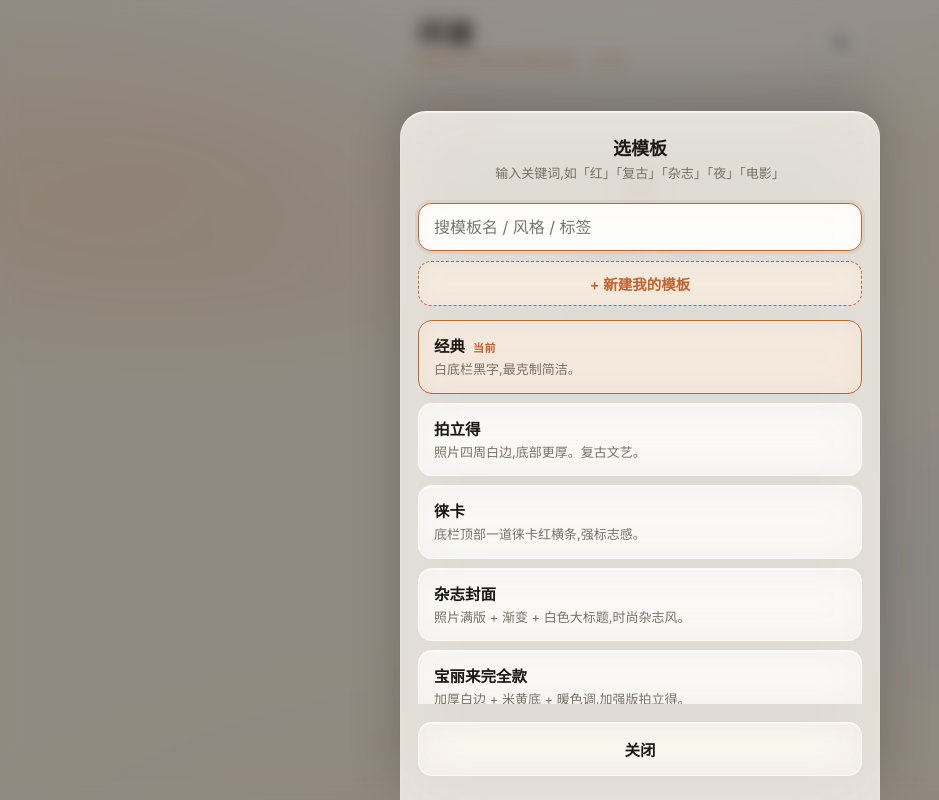
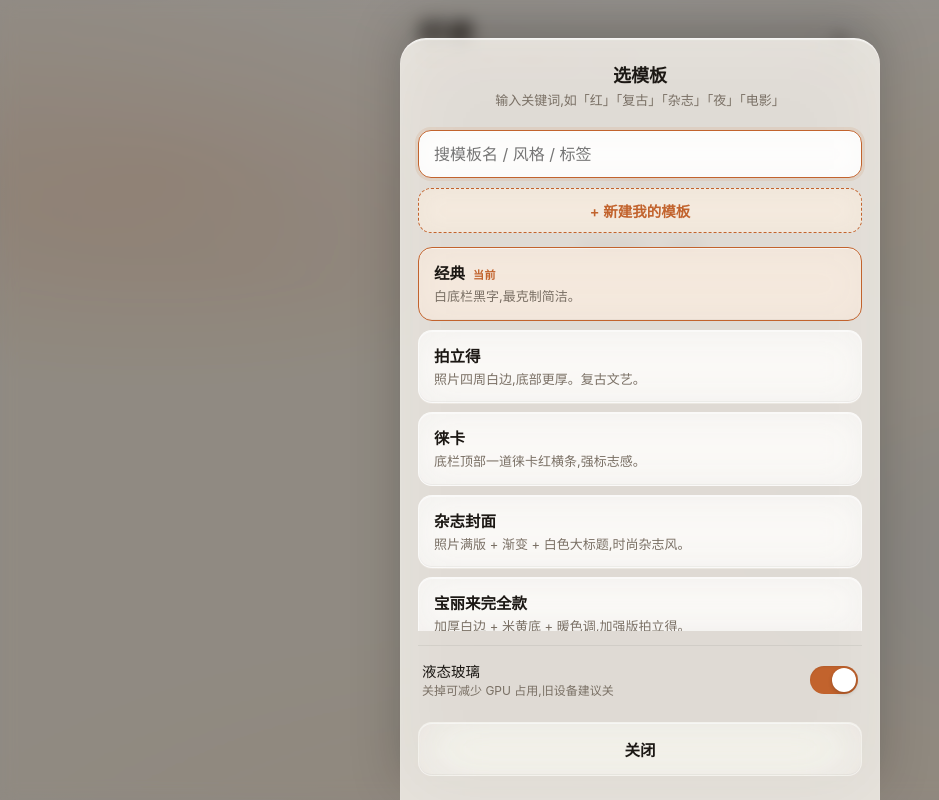
Before and after one commit to Lysandrazyq/yinji, a website: page watermark.html in a window 1280 px wide. Both pictures are taken after a click on the button "搜索". Shown: the whole page, without its empty margins (0-939 px from the left). Drawn offline with Linux system fonts and the light colour scheme.

Commit message:
Add files via upload

```diff
--- a/sw.js
+++ b/sw.js
@@ -1,6 +1,6 @@
 // 印迹 service worker — minimal offline cache so the PWA still works without network.
 // Bump CACHE name whenever you ship a new watermark.html to force re-cache.
-var CACHE = 'yinji-v6-2026-05-28-v2.3.0';
+var CACHE = 'yinji-v7-2026-05-29-v2.4.0';
 var PRECACHE = [
   './',
   './watermark.html',
--- a/watermark.html
+++ b/watermark.html
@@ -26,16 +26,56 @@
     --shadow-sm:0 4px 14px rgba(54,40,24,.07);
     --font:-apple-system,BlinkMacSystemFont,"PingFang SC","Hiragino Sans GB","Microsoft YaHei","Segoe UI",Roboto,sans-serif;
     --display:ui-serif,Georgia,"Songti SC","Times New Roman",serif;
-    /* Liquid glass tokens: semi-transparent surfaces + strong backdrop blur */
-    --glass-bg:rgba(255,255,255,0.55);
-    --glass-bg-strong:rgba(255,255,255,0.78);
-    --glass-bg-faint:rgba(255,255,255,0.35);
-    --glass-border:rgba(255,255,255,0.75);
-    --glass-blur:blur(28px) saturate(180%);
-    --glass-blur-sm:blur(18px) saturate(170%);
-    --glass-highlight:inset 0 1px 1px rgba(255,255,255,0.65);
+    /* Liquid glass tokens (tuned to mimic iOS 26 native feel):
+       - low base opacity so background colors bleed through (refraction)
+       - high blur radius for the frosted look
+       - saturation + slight brightness boost mimic glass light refraction
+       - top inset highlight = glass top-edge reflection
+       - bottom inset darken = glass thickness shadow */
+    --glass-bg:rgba(255,255,255,0.22);
+    --glass-bg-strong:rgba(255,255,255,0.42);
+    --glass-bg-faint:rgba(255,255,255,0.14);
+    --glass-border:rgba(255,255,255,0.30);
+    --glass-blur:blur(44px) saturate(180%) brightness(1.05);
+    --glass-blur-sm:blur(30px) saturate(170%) brightness(1.04);
+    --glass-highlight:inset 0 1px 0 rgba(255,255,255,0.55), inset 0 -1px 0 rgba(28,24,20,0.04);
     --ease:cubic-bezier(.2,.8,.2,1);
   }
+
+  /* "Glass off" mode — disables backdrop-filter for performance / preference.
+     Solid surfaces, no blur. Saves significant GPU work on weaker devices. */
+  body[data-glass="off"]{
+    --glass-bg:rgba(255,255,255,0.95);
+    --glass-bg-strong:#FFFFFF;
+    --glass-bg-faint:rgba(255,255,255,0.85);
+    --glass-border:var(--line);
+    --glass-blur:none;
+    --glass-blur-sm:none;
+    --glass-highlight:0 1px 1px rgba(255,255,255,0.4);
+  }
+  /* kill all backdrop-filter when off (catches hardcoded blur values elsewhere too) */
+  body[data-glass="off"] *{
+    -webkit-backdrop-filter:none!important;
+    backdrop-filter:none!important;
+  }
+  /* solid background overrides for elements with hardcoded rgba */
+  body[data-glass="off"] .seg{background:var(--bg);}
+  body[data-glass="off"] .seg button.on{background:var(--surface);}
+  body[data-glass="off"] .sheet{background:var(--bg);border-top-color:var(--line);}
+  body[data-glass="off"] .overlay{background:rgba(28,24,20,0.55);}
+  body[data-glass="off"] .canvas-stage,
+  body[data-glass="off"] .panel{background:var(--surface);border-color:var(--line);}
+  body[data-glass="off"] .drop{background:rgba(255,255,255,0.7);}
+  body[data-glass="off"] .icon-btn{background:var(--surface);border-color:var(--line);}
+  body[data-glass="off"] .btn-ghost{background:var(--bg);border-color:var(--line);}
+  body[data-glass="off"] .template-item{background:var(--surface);border-color:var(--line);}
+  body[data-glass="off"] .template-item.current{background:var(--accent-soft);}
+  body[data-glass="off"] .search-input,
+  body[data-glass="off"] input[type=text]{background:var(--surface);border-color:var(--line);}
+  body[data-glass="off"] .chip{background:var(--bg);border-color:var(--line);}
+  body[data-glass="off"] .custom-row{background:var(--surface);border-color:var(--line);}
+  body[data-glass="off"] .btn-new-tpl{background:var(--accent-soft);}
+  body[data-glass="off"] .nodata{background:var(--accent-soft);}
 
   /* ========== entry animations ========== */
   @keyframes yj-fadeUp{
@@ -372,6 +412,39 @@
   .custom-row .cb{display:flex;align-items:center;gap:6px;font-size:13px;color:var(--ink-soft);cursor:pointer;}
   .custom-row .cb input{margin:0;}
 
+  /* Settings row (e.g. glass toggle) */
+  .setting-row{
+    display:flex;align-items:center;justify-content:space-between;gap:14px;
+    padding:14px 4px 4px;
+    border-top:1px solid rgba(0,0,0,0.06);
+    margin-top:14px;
+  }
+  .setting-text{flex:1;min-width:0;}
+  .setting-lbl{font-size:14.5px;color:var(--ink);font-weight:500;}
+  .setting-hint{font-size:12px;color:var(--ink-soft);margin-top:2px;line-height:1.4;}
+
+  /* iOS-style switch */
+  .switch{position:relative;display:inline-block;width:48px;height:28px;flex-shrink:0;}
+  .switch input{opacity:0;width:0;height:0;}
+  .switch .slider{
+    position:absolute;cursor:pointer;inset:0;
+    background:rgba(28,24,20,0.18);
+    transition:background .25s var(--ease);
+    border-radius:28px;
+    box-shadow:inset 0 1px 2px rgba(0,0,0,0.08);
+  }
+  .switch .slider::before{
+    content:'';position:absolute;
+    width:24px;height:24px;
+    left:2px;top:2px;
+    background:#fff;
+    border-radius:50%;
+    transition:transform .25s var(--ease), box-shadow .25s var(--ease);
+    box-shadow:0 2px 4px rgba(0,0,0,0.18), 0 0 1px rgba(0,0,0,0.1);
+  }
+  .switch input:checked + .slider{background:var(--accent);}
+  .switch input:checked + .slider::before{transform:translateX(20px);}
+
   /* Toast */
   .toast{
     position:fixed;left:50%;bottom:46px;transform:translateX(-50%) translateY(20px);
@@ -387,7 +460,7 @@
   <header>
     <div class="brand">
       <span class="name">印迹</span>
-      <span class="tag">Photo&nbsp;Watermark · <span id="appVer">v2.3.0</span></span>
+      <span class="tag">Photo&nbsp;Watermark · <span id="appVer">v2.4.0</span></span>
     </div>
     <button class="icon-btn" id="searchBtn" aria-label="搜索">
       <svg viewBox="0 0 24 24" fill="none" stroke-width="2" stroke-linecap="round" stroke-linejoin="round">
@@ -464,6 +537,16 @@
     <input type="text" id="searchInput" class="search-input" placeholder="搜模板名 / 风格 / 标签" maxlength="20">
     <button class="btn btn-new-tpl" id="newCustomBtn">+ 新建我的模板</button>
     <div id="searchResults" class="search-results"></div>
+    <div class="setting-row">
+      <div class="setting-text">
+        <div class="setting-lbl">液态玻璃</div>
+        <div class="setting-hint">关掉可减少 GPU 占用,旧设备建议关</div>
+      </div>
+      <label class="switch">
+        <input type="checkbox" id="glassToggle">
+        <span class="slider"></span>
+      </label>
+    </div>
     <div class="row">
       <button class="btn btn-ghost" id="closeSearch">关闭</button>
     </div>
@@ -516,7 +599,7 @@
   "use strict";
 
   // ---------- version (single source of truth; bump on every release) ----------
-  var APP_VERSION = "v2.3.0";
+  var APP_VERSION = "v2.4.0";
 
   // ---------- state ----------
   var state = { bitmap:null, exif:null, mode:"manual", style:"classic" };
@@ -1788,6 +1871,32 @@
   var verEl = document.getElementById('appVer');
   if(verEl) verEl.textContent = APP_VERSION;
 
+  // ================= Liquid glass on/off preference =================
+  var glassToggle = $("glassToggle");
+  var GLASS_KEY = "yinji.glass";
+
+  function applyGlass(on){
+    document.body.setAttribute("data-glass", on ? "on" : "off");
+    var s = PLATFORM.getStorage();
+    if(s){ try{ s.setItem(GLASS_KEY, on ? "1" : "0"); }catch(e){} }
+  }
+
+  (function initGlass(){
+    var saved = null;
+    var s = PLATFORM.getStorage();
+    if(s){ try{ saved = s.getItem(GLASS_KEY); }catch(e){} }
+    var on = saved !== "0"; // default ON
+    if(glassToggle) glassToggle.checked = on;
+    applyGlass(on);
+  })();
+
+  if(glassToggle){
+    glassToggle.addEventListener("change", function(){
+      applyGlass(glassToggle.checked);
+      toast(glassToggle.checked ? "已开启液态玻璃" : "已关闭液态玻璃");
+    });
+  }
+
   // ================= PWA: register service worker for offline =================
   if('serviceWorker' in navigator){
     window.addEventListener('load', function(){
```
Also changed, not shown: CHANGELOG.md.
